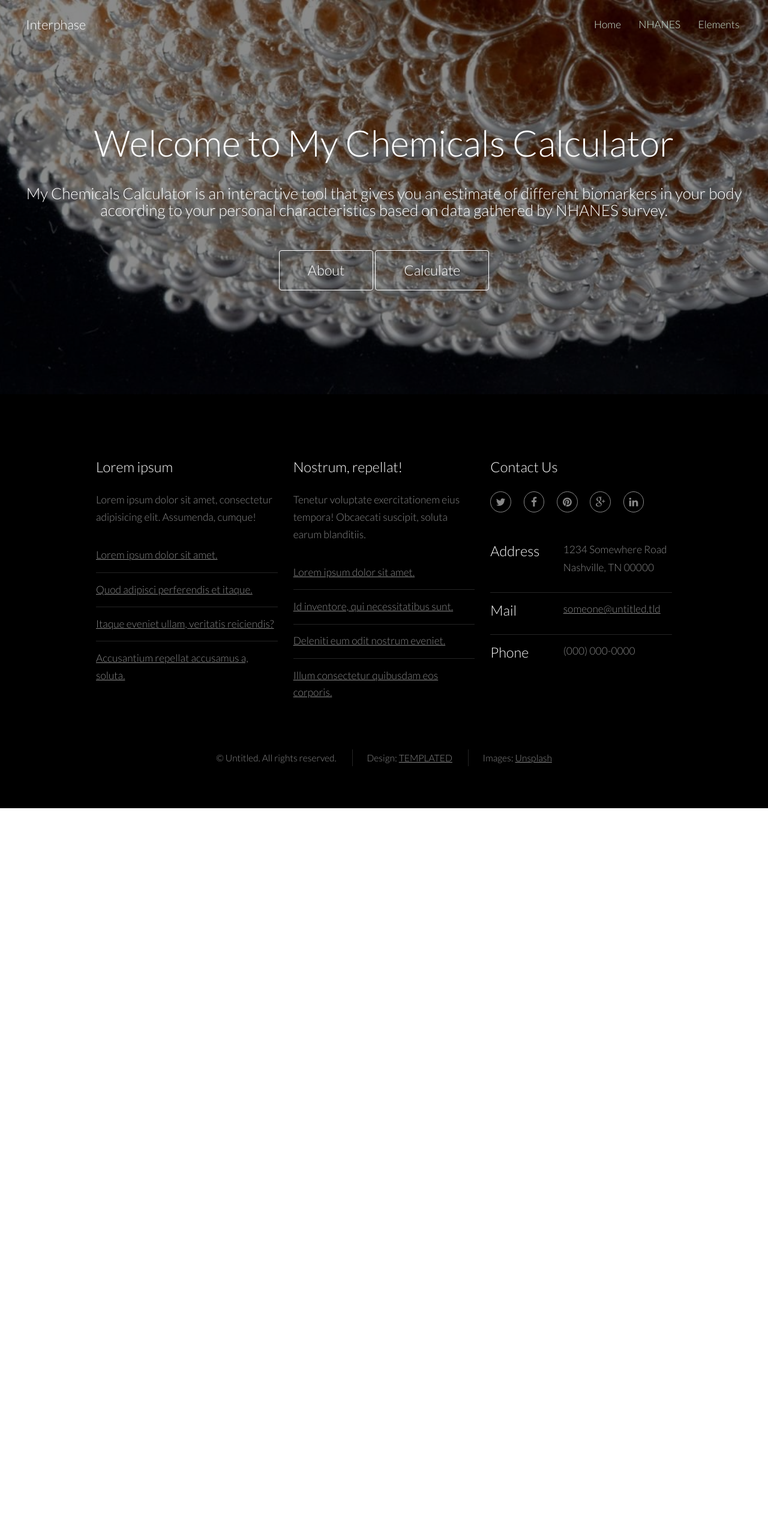
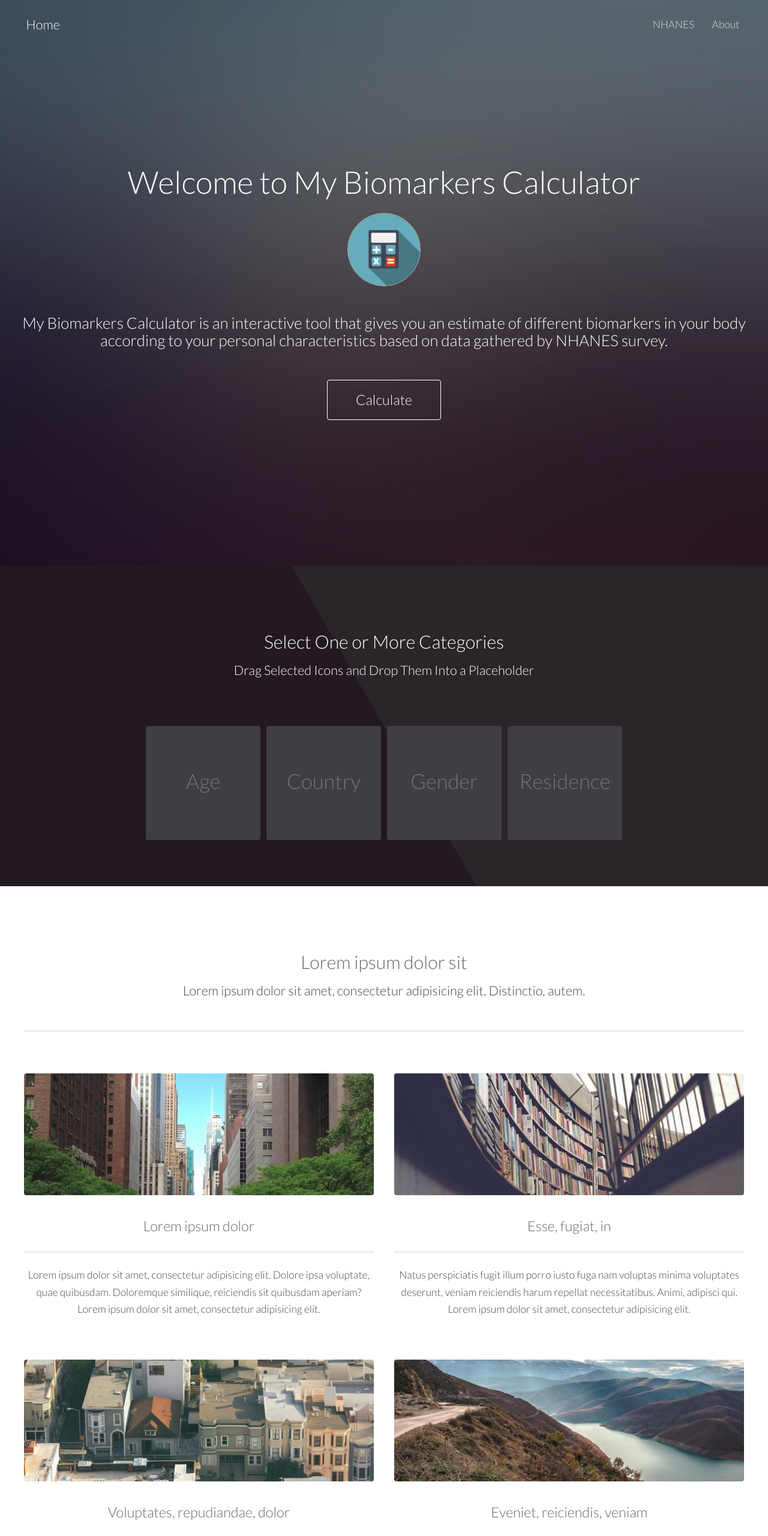
Before and after one commit to ignaciopq/MyBiomarkerCalculator, a plain HTML site: page WebContent/index.html in a window 1280 px wide. Shown: the top 2560 px of the page at 60% size. Before the commit the page ends 1347 px from the top, so only its background shows below. Drawn offline with nearby package versions, Linux system fonts and the light colour scheme.

Commit message:
current welcome screen

```diff
--- a/WebContent/css/style.css
+++ b/WebContent/css/style.css
@@ -1,12 +1,6 @@
 @charset "UTF-8";
 @import url(font-awesome.min.css);
 @import url("http://fonts.googleapis.com/css?family=Lato:300,400");
-
-/*
-	Interphase by TEMPLATED
-	templated.co @templatedco
-	Released for free under the Creative Commons Attribution 3.0 license (templated.co/license)
-*/
 
 /* Basic */
 
@@ -434,7 +428,7 @@
 
 		.icon.rounded {
 			border-radius: 100%;
-			border: 1px solid #4dac71;
+			border: 1px solid #C0C0C0;
 			display: inline-block;
 			height: 2em;
 			line-height: 2em;
@@ -958,7 +952,7 @@
 /* Banner */
 
 	#banner {
-		background: url("images/overlay.png"), url("../images/My_Chemicals_Calc_Banner.jpg");
+		background: url("images/overlay.png"), url("../images/pic07.jpg");
 		background-position: center;
 		background-repeat: no-repeat;
 		background-size: cover;
@@ -1001,12 +995,12 @@
 	}
 
 		.wrapper.style1 {
-			background-color: #3ba666;
-			-moz-background-image: linear-gradient(60deg, #4dac71 50%, #3ba666 50%);
-			-webkit-background-image: linear-gradient(60deg, #4dac71 50%, #3ba666 50%);
-			-o-background-image: linear-gradient(60deg, #4dac71 50%, #3ba666 50%);
-			-ms-background-image: linear-gradient(60deg, #4dac71 50%, #3ba666 50%);
-			background-image: linear-gradient(60deg, #4dac71 50%, #3ba666 50%);
+			background-color: #2b2429;
+			-moz-background-image: linear-gradient(60deg, #221921  50%, #2b2429 50%);
+			-webkit-background-image: linear-gradient(60deg, #221921  50%, #2b2429 50%);
+			-o-background-image: linear-gradient(60deg, #221921  50%, #2b2429 50%);
+			-ms-background-image: linear-gradient(60deg, #221921  50%, #2b2429 50%);
+			background-image: linear-gradient(60deg, #221921 50%, #2b2429 50%);
 			color: #ffffff;
 		}
 
@@ -1090,3 +1084,64 @@
 					margin-left: 0;
 					padding-left: 0;
 				}
+
+	/* Categories */
+
+/* 	*, *:after, *:before { -webkit-box-sizing: border-box; box-sizing: border-box; } */
+/* 	.clearfix:before, .clearfix:after { content: ''; display: table; } */
+/* 	.clearfix:after { clear: both; } */
+
+	.grid {
+		margin: 0 auto;
+		max-width: 50em;
+		padding: 0 1em;
+	}
+	.grid__item {
+		font-size: 2em;
+		display: inline-block;
+		margin: 0.2em 0.1em;
+		padding-top: 2.25em;
+		width: 5.5em;
+		height: 5.5em;
+		border-radius: 4px;
+		background: #403E45;
+		color: #76737C;
+		text-align: center;
+	}
+
+	.grid__item:hover {
+		cursor: move;
+		cursor: -webkit-grab;
+		cursor: grab;
+	}
+
+	.grid__item:active {
+		cursor: -webkit-grabbing;
+		cursor: grabbing;
+	}
+
+	/* Categories placeholders */
+
+	.drop-area {
+		position: fixed;
+		top: 100%;
+		left: 0;
+		z-index: 99;
+		width: 100%;
+		height: 160px;
+		text-align: center;
+		font-size: 3em;
+		pointer-events: none;
+	}
+
+	.drop-area__item {
+		position: relative;
+		display: inline-block;
+		padding: 0 0.5em;
+		max-width: calc(20% - 0.3em);
+		border-radius: 10px;
+		color: #2fa0ec;
+		line-height: 120px;
+		-webkit-transition: -webkit-transform 0.3s, color 0.3s;
+		transition: transform 0.3s, color 0.3s;
+	}
--- a/WebContent/index.html
+++ b/WebContent/index.html
@@ -1,118 +1,127 @@
 <!DOCTYPE html>
-<!--
-	Interphase by TEMPLATED
-	templated.co @templatedco
-	Released for free under the Creative Commons Attribution 3.0 license (templated.co/license)
--->
+
 <html lang="en">
 	<head>
 		<meta charset="UTF-8">
-		<title>My Chemicals Calculator</title>
+		<title>My Biomarkers Calculator</title>
 		<link href="images/Calculator.gif" type="image/gif" rel="shortcut icon" />
 		<meta http-equiv="content-type" content="text/html; charset=utf-8" />
 		<meta name="description" content="" />
 		<meta name="keywords" content="" />
 		<!--[if lte IE 8]><script src="css/ie/html5shiv.js"></script><![endif]-->
-		<script src="js/jquery.min.js"></script>
-		<script src="js/skel.min.js"></script>
-		<script src="js/skel-layers.min.js"></script>
-		<script src="js/init.js"></script>
-		<noscript>
+<!-- 		<script src="js/jquery.min.js"></script> -->
+<!-- 		<script src="js/skel.min.js"></script> -->
+<!-- 		<script src="js/skel-layers.min.js"></script> -->
+<!-- 		<script src="js/init.js"></script> -->
+<!-- 		<noscript> -->
+			<script src="js/jquery-1.10.2.js"></script>
+			<script src="js/calculator.js"></script>
+			<script src="js/modernizr.custom.js"></script>
+
 			<link rel="stylesheet" href="css/skel.css" />
 			<link rel="stylesheet" href="css/style.css" />
+			<link rel="stylesheet" href="css/calculator.css" />
 			<link rel="stylesheet" href="css/style-xlarge.css" />
-		</noscript>
+			<link rel="stylesheet" href="css/icons.css" />
+<!-- 		</noscript> -->
 		<!--[if lte IE 8]><link rel="stylesheet" href="css/ie/v8.css" /><![endif]-->
 	</head>
 	<body class="landing">
 
 		<!-- Header -->
 			<header id="header">
-				<h1><a href="index.html">Interphase</a></h1>
+				<h1><a href="index.html">Home</a></h1>
 				<nav id="nav">
 					<ul>
-						<li><a href="index.html">Home</a></li>
 						<li><a href="generic.html">NHANES</a></li>
-						<li><a href="elements.html">Elements</a></li>
+						<li><a href="elements.html">About</a></li>
 					</ul>
 				</nav>
 			</header>
 
 		<!-- Banner -->
 			<section id="banner">
-				<h2>Welcome to My Chemicals Calculator</h2>
-		<p>My Chemicals Calculator is an interactive tool that gives you
-			an estimate of different biomarkers in your body according to your
-			personal characteristics based on data gathered by NHANES survey.</p>
-		<ul class="actions">
-			<a href="generic.html" class="button big">About</a>
-			<div id="CalculateButton" class="button big">Calculate</div>
-<!-- 			<a href="#" class="button big">Calculate</a>		 -->
-		</ul>
+				<h2>Welcome to My Biomarkers Calculator</h2>
+				<img src="images/Calculator.gif" alt="Calculator" class="icon rounded big">
+				<p>My Biomarkers Calculator is an interactive tool that gives you
+					an estimate of different biomarkers in your body according to your
+					personal characteristics based on data gathered by NHANES survey.</p>
+				<ul class="actions">
+						<a href="JavaScript:void(0)" class="button big" id="CalculateButton">Calculate</a>
+				</ul>
 			</section>
 
 		<!-- One -->
-<!-- 			<section id="one" class="wrapper style1 align-center"> -->
-<!-- 				<div class="container"> -->
-<!-- 					<header> -->
-<!-- 						<h2>Consectetur adipisicing elit</h2> -->
-<!-- 						<p>Lorem ipsum dolor sit amet adipisicing elit. Delectus consequatur sed tempus.</p> -->
-<!-- 					</header> -->
-<!-- 					<div class="row 200%"> -->
-<!-- 						<section class="4u 12u$(small)"> -->
-<!-- 							<i class="icon big rounded fa-clock-o"></i> -->
-<!-- 							<p>Lorem ipsum dolor sit amet, consectetur adipisicing elit. Enim quam consectetur quibusdam magni minus aut modi aliquid.</p> -->
-<!-- 						</section> -->
-<!-- 						<section class="4u 12u$(small)"> -->
-<!-- 							<i class="icon big rounded fa-comments"></i> -->
-<!-- 							<p>Lorem ipsum dolor sit amet, consectetur adipisicing elit. Laudantium ullam consequatur repellat debitis maxime molestiae.</p> -->
-<!-- 						</section> -->
-<!-- 						<section class="4u$ 12u$(small)"> -->
-<!-- 							<i class="icon big rounded fa-user"></i> -->
-<!-- 							<p>Lorem ipsum dolor sit amet, consectetur adipisicing elit. Atque eaque eveniet, nesciunt molestias. Ipsam, voluptate vero.</p> -->
-<!-- 						</section> -->
-<!-- 					</div> -->
-<!-- 				</div> -->
-<!-- 			</section> -->
+			<section id="one" class="wrapper style1 align-center invisible">
+				<div class="container">
+					<header>
+						<h2>Select One or More Categories</h2>
+						<p>Drag Selected Icons and	Drop Them Into a Placeholder</p>
+					</header>
+					<div id="grid" class="grid clearfix">
+						<div class="grid__item">Age</div>
+						<div class="grid__item">Country</div>
+						<div class="grid__item">Gender</div>
+						<div class="grid__item">Residence</div>
+					</div>
+
+					<div id="drop-area" class="drop-area">
+						<div>
+							<div class="drop-area__item">
+								<div class="dummy"></div>
+							</div>
+							<div class="drop-area__item">
+								<div class="dummy"></div>
+							</div>
+							<div class="drop-area__item">
+								<div class="dummy"></div>
+							</div>
+							<div class="drop-area__item">
+								<div class="dummy"></div>
+							</div>
+						</div>
+					</div>
+				</div>
+			</section>
 
 		<!-- Two -->
-<!-- 			<section id="two" class="wrapper style2 align-center"> -->
-<!-- 				<div class="container"> -->
-<!-- 					<header> -->
-<!-- 						<h2>Lorem ipsum dolor sit</h2> -->
-<!-- 						<p>Lorem ipsum dolor sit amet, consectetur adipisicing elit. Distinctio, autem.</p> -->
-<!-- 					</header> -->
-<!-- 					<div class="row"> -->
-<!-- 						<section class="feature 6u 12u$(small)"> -->
-<!-- 							<img class="image fit" src="images/pic01.jpg" alt="" /> -->
-<!-- 							<h3 class="title">Lorem ipsum dolor</h3> -->
-<!-- 							<p>Lorem ipsum dolor sit amet, consectetur adipisicing elit. Dolore ipsa voluptate, quae quibusdam. Doloremque similique, reiciendis sit quibusdam aperiam? Lorem ipsum dolor sit amet, consectetur adipisicing elit.</p> -->
-<!-- 						</section> -->
-<!-- 						<section class="feature 6u$ 12u$(small)"> -->
-<!-- 							<img class="image fit" src="images/pic02.jpg" alt="" /> -->
-<!-- 							<h3 class="title">Esse, fugiat, in</h3> -->
-<!-- 							<p>Natus perspiciatis fugit illum porro iusto fuga nam voluptas minima voluptates deserunt, veniam reiciendis harum repellat necessitatibus. Animi, adipisci qui. Lorem ipsum dolor sit amet, consectetur adipisicing elit.</p> -->
-<!-- 						</section> -->
-<!-- 						<section class="feature 6u 12u$(small)"> -->
-<!-- 							<img class="image fit" src="images/pic03.jpg" alt="" /> -->
-<!-- 							<h3 class="title">Voluptates, repudiandae, dolor</h3> -->
-<!-- 							<p>Voluptatibus repellendus tempora, quia! Consequuntur atque, rerum quis, ullam labore officiis ipsa beatae dolore, assumenda eos harum repudiandae, qui ab! Lorem ipsum dolor sit amet, consectetur adipisicing elit.</p> -->
-<!-- 						</section> -->
-<!-- 						<section class="feature 6u$ 12u$(small)"> -->
-<!-- 							<img class="image fit" src="images/pic04.jpg" alt="" /> -->
-<!-- 							<h3 class="title">Eveniet, reiciendis, veniam</h3> -->
-<!-- 							<p>Rem nulla molestiae inventore quibusdam repudiandae doloremque eveniet ullam, qui autem possimus saepe laudantium numquam sapiente vel. Repudiandae, nihil tempore. Lorem ipsum dolor sit amet, consectetur adipisicing elit.</p> -->
-<!-- 						</section> -->
-<!-- 					</div> -->
-<!-- 					<footer> -->
-<!-- 						<ul class="actions"> -->
-<!-- 							<li> -->
-<!-- 								<a href="#" class="button alt big">Learn More</a> -->
-<!-- 							</li> -->
-<!-- 						</ul> -->
-<!-- 					</footer> -->
-<!-- 				</div> -->
-<!-- 			</section> -->
+			<section id="two" class="wrapper style2 align-center invisible">
+				<div class="container">
+					<header>
+						<h2>Lorem ipsum dolor sit</h2>
+						<p>Lorem ipsum dolor sit amet, consectetur adipisicing elit. Distinctio, autem.</p>
+					</header>
+					<div class="row">
+						<section class="feature 6u 12u$(small)">
+							<img class="image fit" src="images/pic01.jpg" alt="" />
+							<h3 class="title">Lorem ipsum dolor</h3>
+							<p>Lorem ipsum dolor sit amet, consectetur adipisicing elit. Dolore ipsa voluptate, quae quibusdam. Doloremque similique, reiciendis sit quibusdam aperiam? Lorem ipsum dolor sit amet, consectetur adipisicing elit.</p>
+						</section>
+						<section class="feature 6u$ 12u$(small)">
+							<img class="image fit" src="images/pic02.jpg" alt="" />
+							<h3 class="title">Esse, fugiat, in</h3>
+							<p>Natus perspiciatis fugit illum porro iusto fuga nam voluptas minima voluptates deserunt, veniam reiciendis harum repellat necessitatibus. Animi, adipisci qui. Lorem ipsum dolor sit amet, consectetur adipisicing elit.</p>
+						</section>
+						<section class="feature 6u 12u$(small)">
+							<img class="image fit" src="images/pic03.jpg" alt="" />
+							<h3 class="title">Voluptates, repudiandae, dolor</h3>
+							<p>Voluptatibus repellendus tempora, quia! Consequuntur atque, rerum quis, ullam labore officiis ipsa beatae dolore, assumenda eos harum repudiandae, qui ab! Lorem ipsum dolor sit amet, consectetur adipisicing elit.</p>
+						</section>
+						<section class="feature 6u$ 12u$(small)">
+							<img class="image fit" src="images/pic04.jpg" alt="" />
+							<h3 class="title">Eveniet, reiciendis, veniam</h3>
+							<p>Rem nulla molestiae inventore quibusdam repudiandae doloremque eveniet ullam, qui autem possimus saepe laudantium numquam sapiente vel. Repudiandae, nihil tempore. Lorem ipsum dolor sit amet, consectetur adipisicing elit.</p>
+						</section>
+					</div>
+					<footer>
+						<ul class="actions">
+							<li>
+								<a href="#" class="button alt big">Learn More</a>
+							</li>
+						</ul>
+					</footer>
+				</div>
+			</section>
 
 		<!-- Footer -->
 			<footer id="footer">
@@ -172,5 +181,8 @@
 				</div>
 			</footer>
 
+	<div class="drop-overlay"></div>
+	<script src="js/draggabilly.pkgd.min.js"></script>
+	<script src="js/dragdrop.js"></script>
 	</body>
 </html>
```
